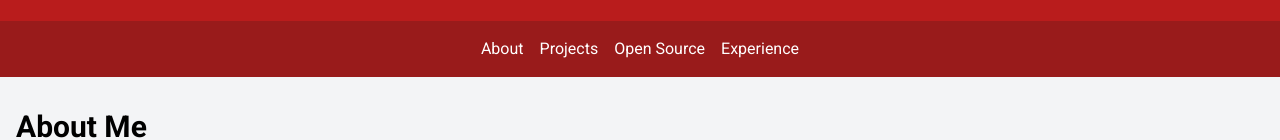
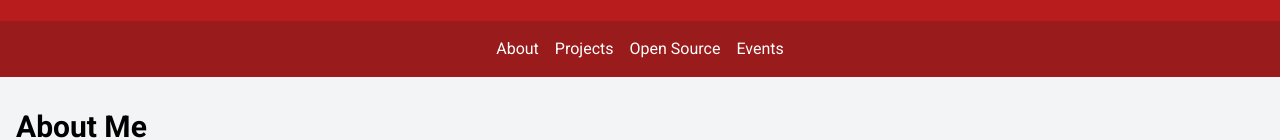
Before and after one commit to websebdev/websebdev.github.io, a plain HTML site: page index.html in a window 1280 px wide. Shown: the part 175-315 px from the top of the page. Drawn offline with nearby package versions, Linux system fonts and the light colour scheme.

Commit message:
Fix navbar

```diff
--- a/index.html
+++ b/index.html
@@ -30,7 +30,7 @@
             <a href="#about" class="hover:text-red-200">About</a>
             <a href="#projects" class="hover:text-red-200">Projects</a>
             <a href="#open-source" class="hover:text-red-200">Open Source</a>
-            <a href="#experience" class="hover:text-red-200">Experience</a>
+            <a href="#experience" class="hover:text-red-200">Events</a>
         </div>
     </nav>
 
```
